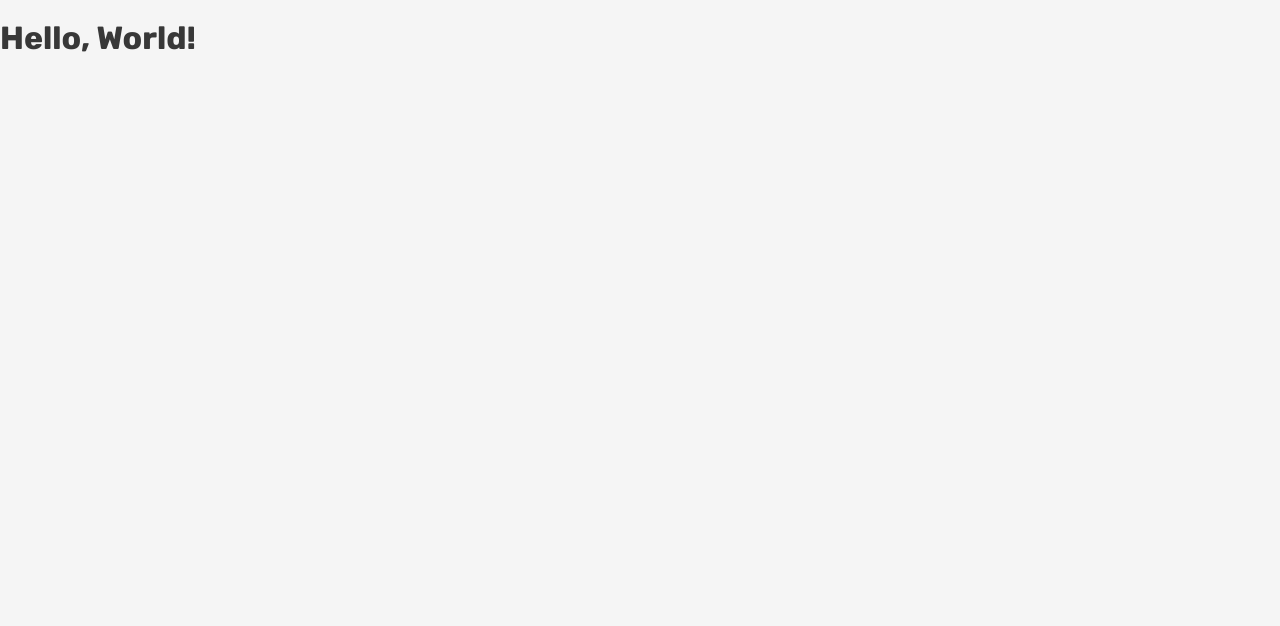
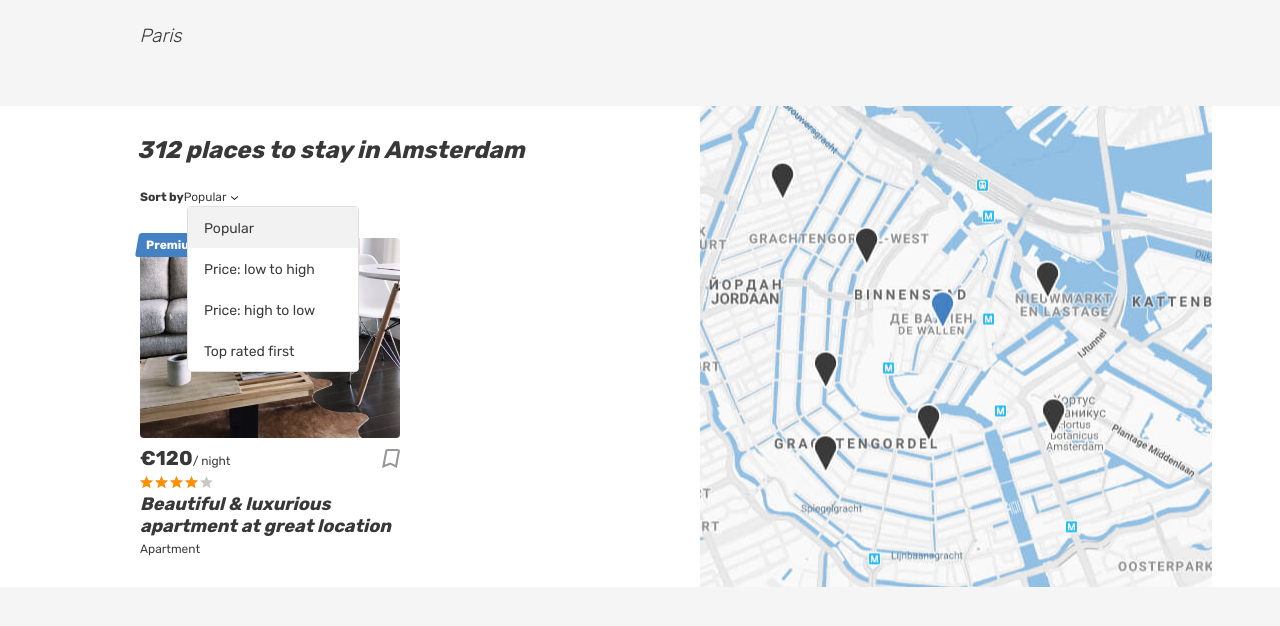
Before and after one commit to htmlacademy-react/973763-six-cities-17, a React (Vite) app: page / in a window 1280 px wide. Shown: the top 626 px of the page. Built offline with nearby package versions, Linux system fonts and the light colour scheme.

Commit message:
создать компонент карточки и главную

```diff
--- /dev/null
+++ b/src/components/app/app.tsx
@@ -0,0 +1,12 @@
+import MainPage from '../../pages/main/main';
+
+type AppProps = {
+  citiesCount: number;
+}
+
+function App({citiesCount}: AppProps): JSX.Element {
+
+  return (<MainPage citiesCount={citiesCount}/>);
+}
+
+export default App;
--- a/src/index.tsx
+++ b/src/index.tsx
@@ -1,5 +1,8 @@
 import React from 'react';
 import ReactDOM from 'react-dom/client';
+import App from './components/app/app';
+
+const CITIES_COUNT = 5;
 
 const root = ReactDOM.createRoot(
   document.getElementById('root') as HTMLElement
@@ -7,6 +10,6 @@
 
 root.render(
   <React.StrictMode>
-    <h1>Hello, World!</h1>
+    <App citiesCount={CITIES_COUNT}/>
   </React.StrictMode>
 );
--- /dev/null
+++ b/src/pages/main/main.tsx
@@ -0,0 +1,112 @@
+type MainProps = {
+  citiesCount: number;
+}
+
+function Main({citiesCount}: MainProps): JSX.Element {
+
+  return (
+    <main className="page__main page__main--index">
+      <h1 className="visually-hidden">Cities</h1>
+      <div className="tabs">
+        <section className="locations container">
+          <ul className="locations__list tabs__list">
+            <li className="locations__item">
+              <a className="locations__item-link tabs__item" href="#">
+                <span>Paris</span>
+              </a>
+            </li>
+
+          </ul>
+        </section>
+      </div>
+      <div className="cities">
+        <div className="cities__places-container container">
+          <section className="cities__places places">
+            <h2 className="visually-hidden">Places</h2>
+            <b className="places__found">312 places to stay in Amsterdam</b>
+            <form className="places__sorting" action="#" method="get">
+              <span className="places__sorting-caption">Sort by</span>
+              <span className="places__sorting-type" tabIndex={0}>
+            Popular
+                <svg className="places__sorting-arrow" width={7} height={4}>
+                  <use xlinkHref="#icon-arrow-select"/>
+                </svg>
+              </span>
+              <ul className="places__options places__options--custom places__options--opened">
+                <li className="places__option places__option--active" tabIndex={0}>
+                  Popular
+                </li>
+                <li className="places__option" tabIndex={0}>
+                  Price: low to high
+                </li>
+                <li className="places__option" tabIndex={0}>
+                  Price: high to low
+                </li>
+                <li className="places__option" tabIndex={0}>
+                  Top rated first
+                </li>
+              </ul>
+            </form>
+            <div className="cities__places-list places__list tabs__content">
+              <article className="cities__card place-card">
+                <div className="place-card__mark">
+                  <span>Premium</span>
+                </div>
+                <div className="cities__image-wrapper place-card__image-wrapper">
+                  <a href="#">
+                    <img
+                      className="place-card__image"
+                      src="img/apartment-01.jpg"
+                      width={260}
+                      height={200}
+                      alt="Place image"
+                    />
+                  </a>
+                </div>
+                <div className="place-card__info">
+                  <div className="place-card__price-wrapper">
+                    <div className="place-card__price">
+                      <b className="place-card__price-value">€120</b>
+                      <span className="place-card__price-text">/&nbsp;night</span>
+                    </div>
+                    <button
+                      className="place-card__bookmark-button button"
+                      type="button"
+                    >
+                      <svg
+                        className="place-card__bookmark-icon"
+                        width={18}
+                        height={19}
+                      >
+                        <use xlinkHref="#icon-bookmark"/>
+                      </svg>
+                      <span className="visually-hidden">To bookmarks</span>
+                    </button>
+                  </div>
+                  <div className="place-card__rating rating">
+                    <div className="place-card__stars rating__stars">
+                      <span style={{width: '80%'}}/>
+                      <span className="visually-hidden">Rating</span>
+                    </div>
+                  </div>
+                  <h2 className="place-card__name">
+                    <a href="#">
+                      Beautiful &amp; luxurious apartment at great location
+                    </a>
+                  </h2>
+                  <p className="place-card__type">Apartment</p>
+                </div>
+              </article>
+            </div>
+          </section>
+          <div className="cities__right-section">
+            <section className="cities__map map"/>
+          </div>
+        </div>
+      </div>
+    </main>
+
+  );
+}
+
+export default Main;
```
Also changed, not shown: src/components/header-nav/header-nav.tsx (added, +36 -0 lines), src/components/header/header.tsx (added, +29 -0 lines), src/components/place-card/place-card.tsx (added, +56 -0 lines).
